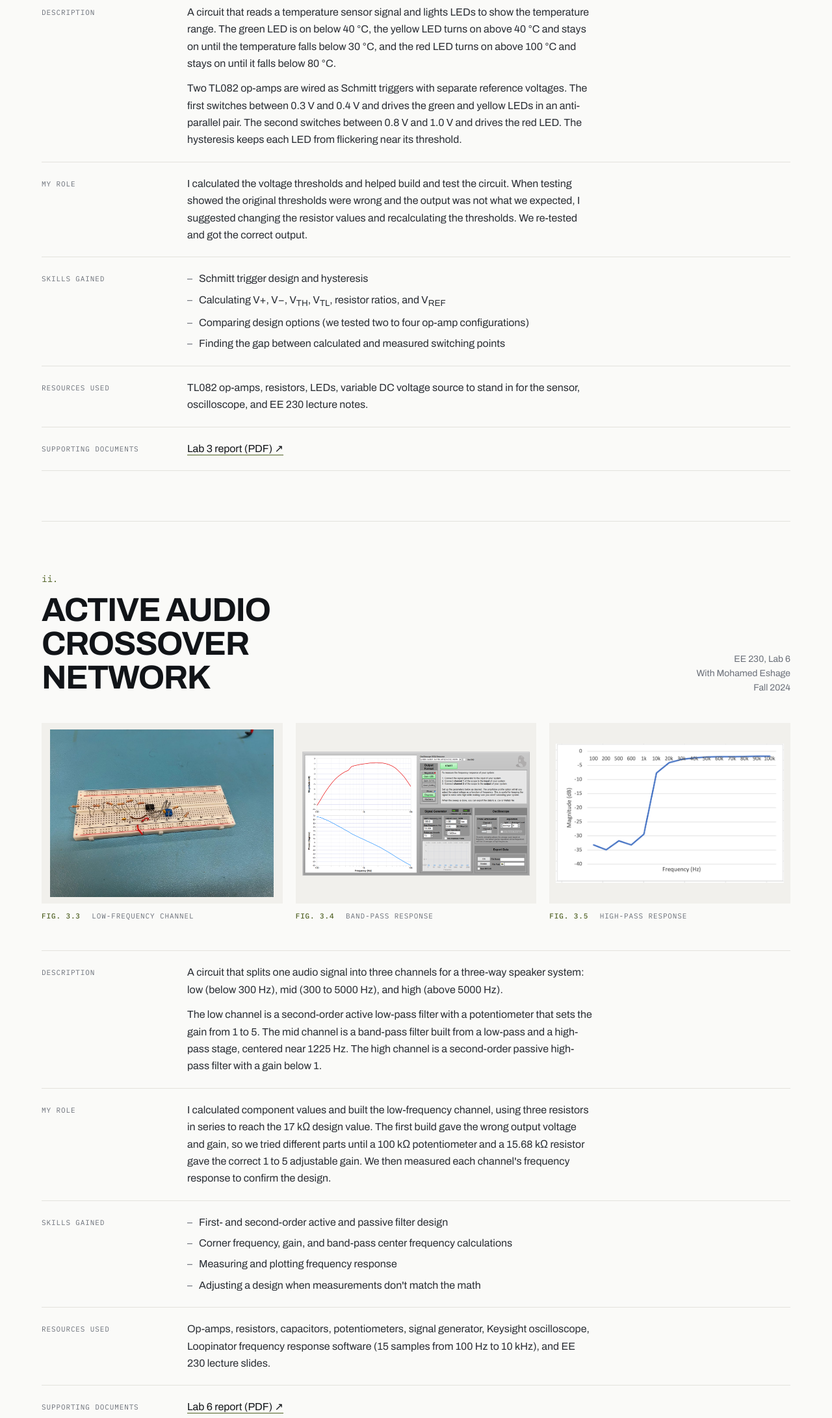
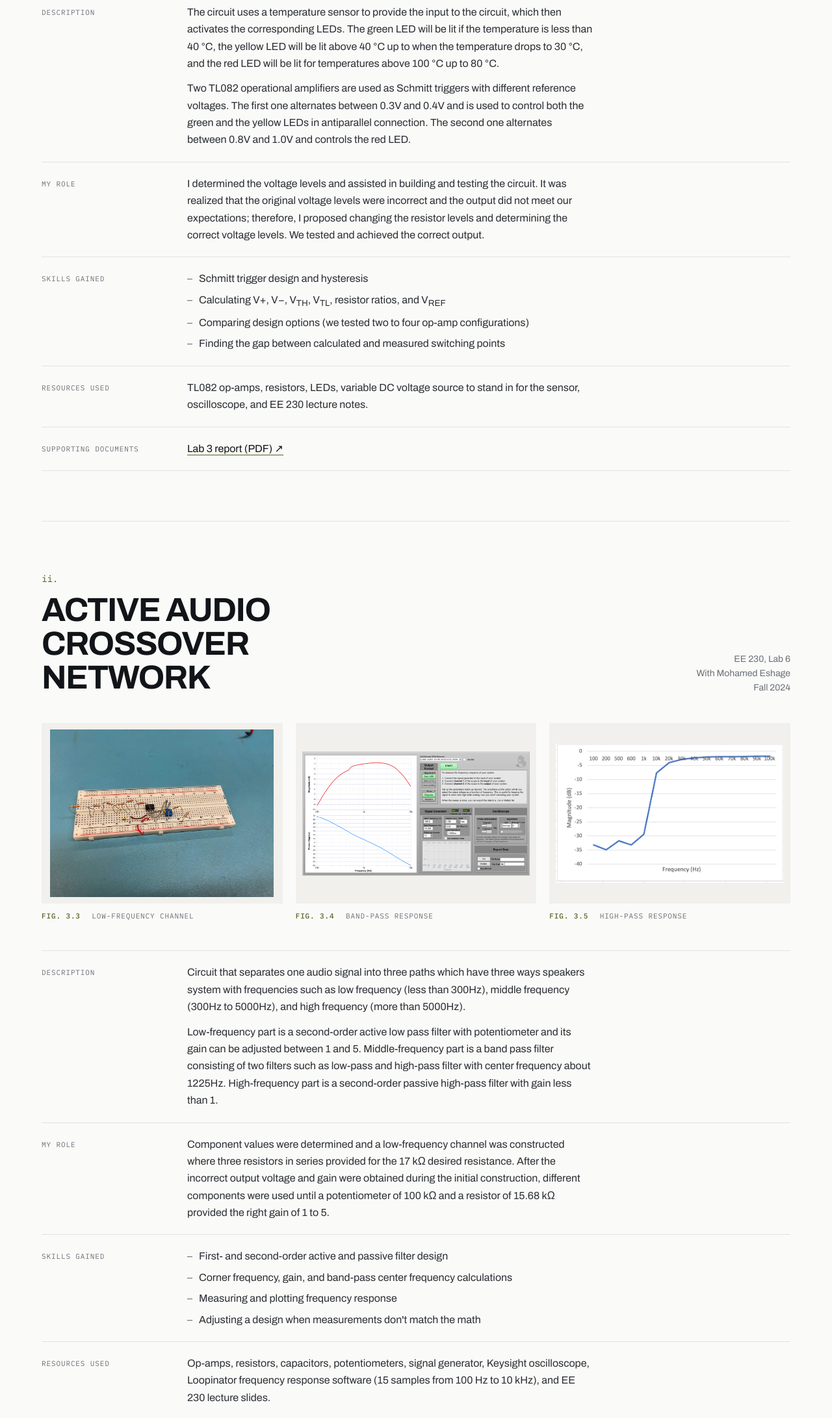
Before and after one commit to bponce-code/CPRE-4940-Senior-Portfolio, a website: page index.html in a window 1280 px wide. Shown: the part 5820-8003 px from the top of the page at 65% size. Drawn offline with Linux system fonts and the light colour scheme.

Commit message:
Replace project descriptions and role statements with revised text

```diff
--- a/index.html
+++ b/index.html
@@ -252,10 +252,10 @@
       </div>
       <dl class="fields">
         <div><dt>Description</dt><dd>
-          <p>A circuit that reads a temperature sensor signal and lights LEDs to show the temperature range. The green LED is on below 40 °C, the yellow LED turns on above 40 °C and stays on until the temperature falls below 30 °C, and the red LED turns on above 100 °C and stays on until it falls below 80 °C.</p>
-          <p>Two TL082 op-amps are wired as Schmitt triggers with separate reference voltages. The first switches between 0.3 V and 0.4 V and drives the green and yellow LEDs in an anti-parallel pair. The second switches between 0.8 V and 1.0 V and drives the red LED. The hysteresis keeps each LED from flickering near its threshold.</p>
+          <p>The circuit uses a temperature sensor to provide the input to the circuit, which then activates the corresponding LEDs. The green LED will be lit if the temperature is less than 40 °C, the yellow LED will be lit above 40 °C up to when the temperature drops to 30 °C, and the red LED will be lit for temperatures above 100 °C up to 80 °C.</p>
+          <p>Two TL082 operational amplifiers are used as Schmitt triggers with different reference voltages. The first one alternates between 0.3V and 0.4V and is used to control both the green and the yellow LEDs in antiparallel connection. The second one alternates between 0.8V and 1.0V and controls the red LED.</p>
         </dd></div>
-        <div><dt>My role</dt><dd>I calculated the voltage thresholds and helped build and test the circuit. When testing showed the original thresholds were wrong and the output was not what we expected, I suggested changing the resistor values and recalculating the thresholds. We re-tested and got the correct output.</dd></div>
+        <div><dt>My role</dt><dd>I determined the voltage levels and assisted in building and testing the circuit. It was realized that the original voltage levels were incorrect and the output did not meet our expectations; therefore, I proposed changing the resistor levels and determining the correct voltage levels. We tested and achieved the correct output.</dd></div>
         <div><dt>Skills gained</dt><dd><ul>
           <li>Schmitt trigger design and hysteresis</li>
           <li>Calculating V+, V−, V<sub>TH</sub>, V<sub>TL</sub>, resistor ratios, and V<sub>REF</sub></li>
@@ -281,10 +281,10 @@
       </div>
       <dl class="fields">
         <div><dt>Description</dt><dd>
-          <p>A circuit that splits one audio signal into three channels for a three-way speaker system: low (below 300 Hz), mid (300 to 5000 Hz), and high (above 5000 Hz).</p>
-          <p>The low channel is a second-order active low-pass filter with a potentiometer that sets the gain from 1 to 5. The mid channel is a band-pass filter built from a low-pass and a high-pass stage, centered near 1225 Hz. The high channel is a second-order passive high-pass filter with a gain below 1.</p>
+          <p>Circuit that separates one audio signal into three paths which have three ways speakers system with frequencies such as low frequency (less than 300Hz), middle frequency (300Hz to 5000Hz), and high frequency (more than 5000Hz).</p>
+          <p>Low-frequency part is a second-order active low pass filter with potentiometer and its gain can be adjusted between 1 and 5. Middle-frequency part is a band pass filter consisting of two filters such as low-pass and high-pass filter with center frequency about 1225Hz. High-frequency part is a second-order passive high-pass filter with gain less than 1.</p>
         </dd></div>
-        <div><dt>My role</dt><dd>I calculated component values and built the low-frequency channel, using three resistors in series to reach the 17 kΩ design value. The first build gave the wrong output voltage and gain, so we tried different parts until a 100 kΩ potentiometer and a 15.68 kΩ resistor gave the correct 1 to 5 adjustable gain. We then measured each channel's frequency response to confirm the design.</dd></div>
+        <div><dt>My role</dt><dd>Component values were determined and a low-frequency channel was constructed where three resistors in series provided for the 17 kΩ desired resistance. After the incorrect output voltage and gain were obtained during the initial construction, different components were used until a potentiometer of 100 kΩ and a resistor of 15.68 kΩ provided the right gain of 1 to 5.</dd></div>
         <div><dt>Skills gained</dt><dd><ul>
           <li>First- and second-order active and passive filter design</li>
           <li>Corner frequency, gain, and band-pass center frequency calculations</li>
@@ -304,8 +304,8 @@
         <p class="entry-meta">CPRE 281<br>Digital logic<br>Fall 2023</p>
       </header>
       <dl class="fields">
-        <div><dt>Description</dt><dd>A combinational circuit that outputs 1 whenever a 4-bit input is a prime number (2, 3, 5, 7, 11, or 13). The logic was derived from a truth table, simplified, and implemented in Verilog.</dd></div>
-        <div><dt>My role</dt><dd>I designed and debugged the detector using sum-of-products and K-map simplification, converted a NAND-only circuit into an equivalent AND/OR/NOT design to find logical discrepancies, and developed corrective logic to patch an existing circuit with as few added components as possible.</dd></div>
+        <div><dt>Description</dt><dd>Combinational circuit which gives an output 1 only when the 4 bit input is a prime number (2, 3, 5, 7, 11, or 13). Logic for the circuit was generated using truth table and then simplified in Verilog.</dd></div>
+        <div><dt>My role</dt><dd>I constructed and debugged the detector using sum of products and K-maps, reduced a NAND gate-only circuit to AND/OR/NOT gates to detect logical mistakes, and created a correction logic to repair a circuit with the minimum number of added gates.</dd></div>
         <div><dt>Skills gained</dt><dd><ul>
           <li>Truth tables, SOP expressions, and K-map simplification</li>
           <li>NAND-only and AND/OR/NOT equivalence</li>
@@ -330,8 +330,8 @@
       </div>
       <dl class="fields">
         <div><dt>Description</dt><dd>
-          <p>An autonomous vehicle project framed as an underwater search and recovery robot for the US Coast Guard. After a shipwreck, the CyBot is launched into a search area to find and recover a lost asset without putting a diver at risk, with a goal of reaching the target in under 20 minutes.</p>
-          <p>The robot combines user commands with its infrared, PING))) ultrasonic, bump, and cliff sensors to avoid boulders, kelp, debris, and underwater caves, stay inside the communication boundary, and stop inside the destination zone. The lab field maps each obstacle type to an underwater hazard.</p>
+          <p>An autonomous vehicle project, which is presented in form of an underwater search and rescue robot for the US Coast Guard. Following a shipwreck, CyBot is sent to the area in search of a missing asset, without endangering any divers and aims to locate the asset within 20 minutes.</p>
+          <p>In this process, the robot uses user commands together with infrared, PING))), bump, and cliff sensors to maneuver through obstacles such as rocks, kelp beds, debris, caves, and remaining within the communication range and stopping in the destination range. The hazards in the laboratory field map are related to the respective underwater obstacle.</p>
         </dd></div>
         <div><dt>Technical approach</dt><dd>
           <dl class="wh">
```
